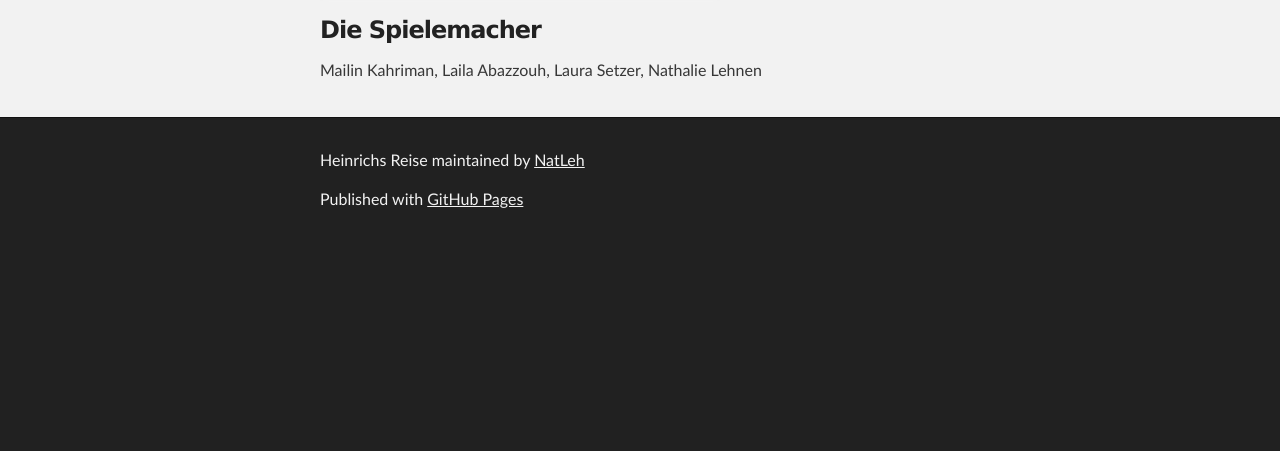
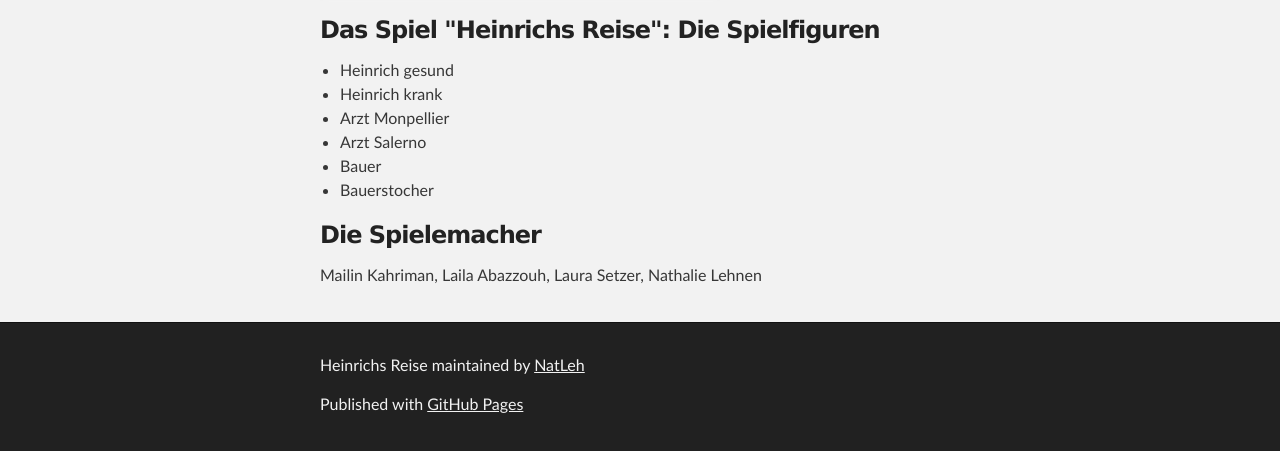
Before and after one commit to NatLeh/Heinrich, a plain HTML site: page index.html in a window 1280 px wide. Shown: the part 1644-2095 px from the top of the page. Before the commit the page ends 1890 px from the top, so only its background shows below. Drawn offline with Linux system fonts and the light colour scheme.

```diff
--- a/index.html
+++ b/index.html
@@ -62,6 +62,18 @@
 <img src="http://img.gamefaqs.net/screens/b/7/0/gfs_14106_2_89.jpg" alt="Dialogbox"></p>
 
 <h3>
+<a id="das-spiel-heinrichs-reise-die-spielfiguren" class="anchor" href="#das-spiel-heinrichs-reise-die-spielfiguren" aria-hidden="true"><span aria-hidden="true" class="octicon octicon-link"></span></a>Das Spiel "Heinrichs Reise": Die Spielfiguren</h3>
+
+<ul>
+<li>Heinrich gesund</li>
+<li>Heinrich krank</li>
+<li>Arzt Monpellier</li>
+<li>Arzt Salerno</li>
+<li>Bauer</li>
+<li>Bauerstocher</li>
+</ul>
+
+<h3>
 <a id="die-spielemacher" class="anchor" href="#die-spielemacher" aria-hidden="true"><span aria-hidden="true" class="octicon octicon-link"></span></a>Die Spielemacher</h3>
 
 <p>Mailin Kahriman, Laila Abazzouh, Laura Setzer, Nathalie Lehnen</p>
```
Also changed, not shown: params.json (+1 -1 lines).
